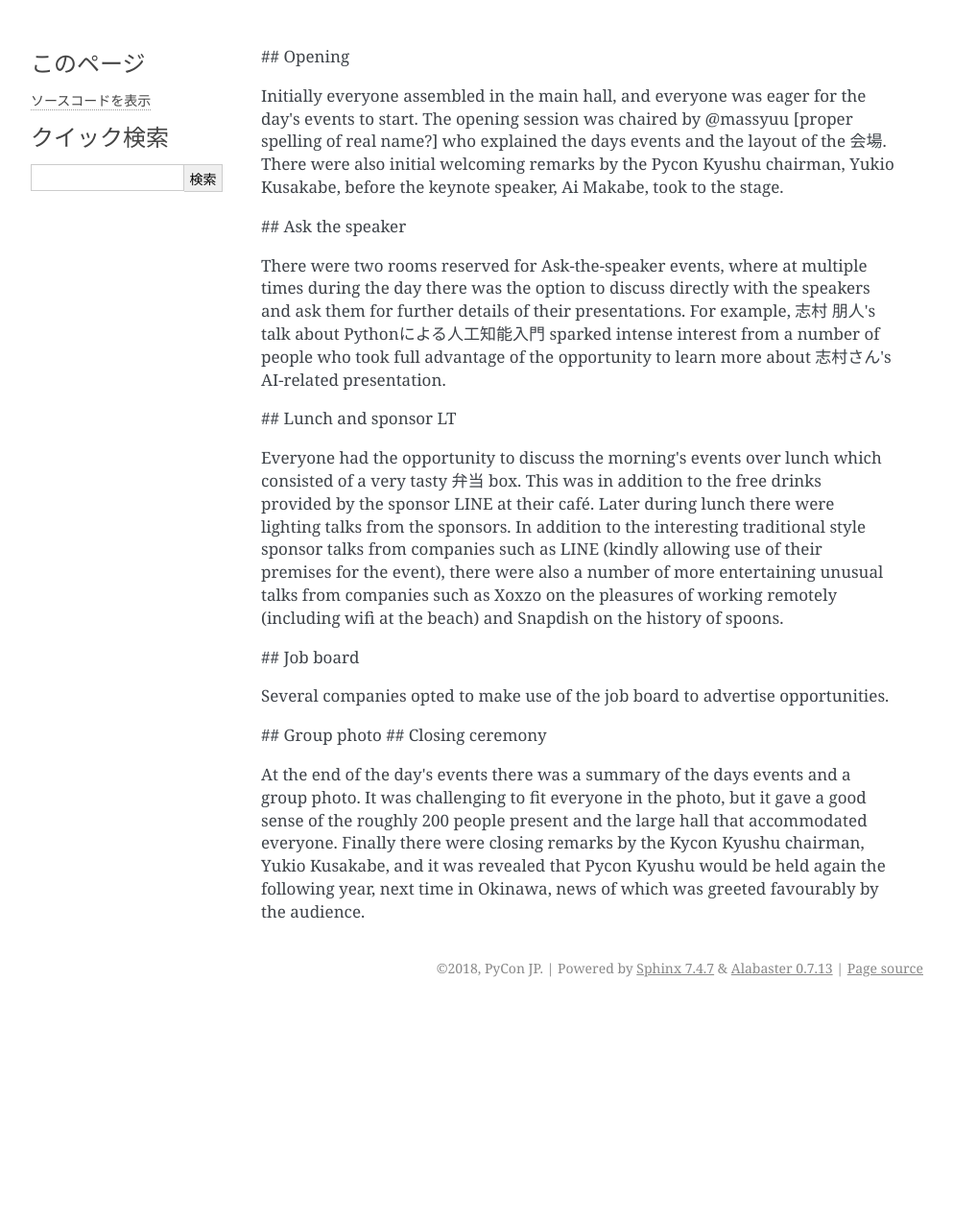
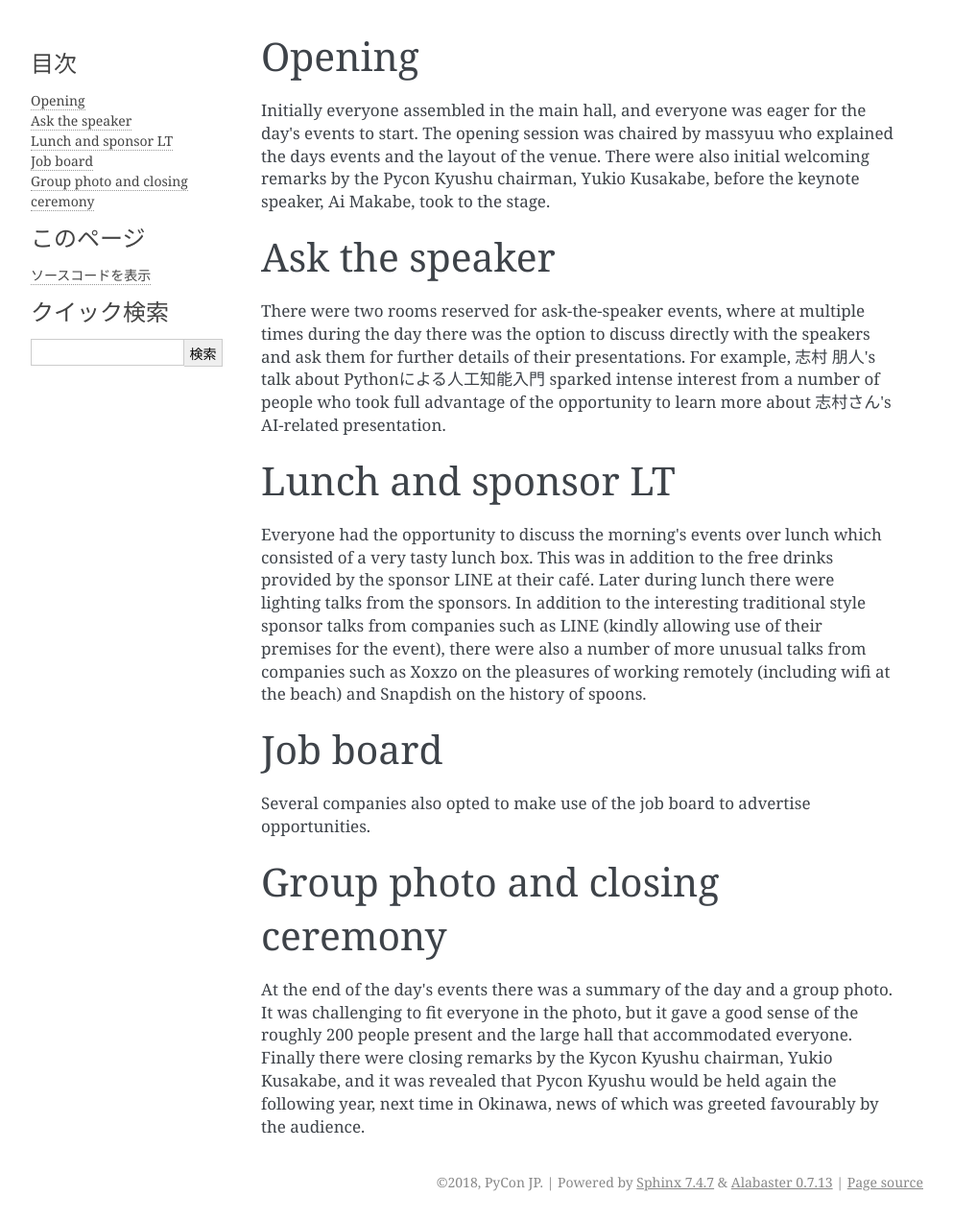
Before and after one commit to pyconjp/kyushu-2018-after-report, a Sphinx documentation site: the page built from source/openning.rst, in a window 1280 px wide. Shown: the whole page at 96% size, without its empty margins (148-1141 px from the left). Built offline with Sphinx 7.4.7, drawn with Linux system fonts in a browser that asks for light colours; pages that are not in the unit, such as notebooks, are missing from menus; before the commit the page ends 1048 px from its top, so only the background shows below that.

Commit message:
Update contents and reformat b-5 and openning

```diff
--- a/source/openning.rst
+++ b/source/openning.rst
@@ -1,28 +1,32 @@
-## Opening
+Opening
+=======
 
 Initially everyone assembled in the main hall, and everyone was eager for the day's events to start.
-The opening session was chaired by @massyuu [proper spelling of real name?] who explained the days events and the layout of the 会場.
+The opening session was chaired by massyuu who explained the days events and the layout of the venue.
 There were also initial welcoming remarks by the Pycon Kyushu chairman, Yukio Kusakabe, before the keynote speaker, Ai Makabe, took to the stage.
 
-## Ask the speaker
+Ask the speaker
+===============
 
-There were two rooms reserved for Ask-the-speaker events, where at multiple times during the day there was the option to discuss directly with the speakers and ask them for further details of their presentations.
+There were two rooms reserved for ask-the-speaker events, where at multiple times during the day there was the option to discuss directly with the speakers and ask them for further details of their presentations.
 For example, 志村 朋人's talk about Pythonによる人工知能入門 sparked intense interest from a number of people who took full advantage of the opportunity to learn more about 志村さん's AI-related presentation.
 
-## Lunch and sponsor LT
+Lunch and sponsor LT
+====================
 
-Everyone had the opportunity to discuss the morning's events over lunch which consisted of a very tasty 弁当 box.
+Everyone had the opportunity to discuss the morning's events over lunch which consisted of a very tasty lunch box.
 This was in addition to the free drinks provided by the sponsor LINE at their café.
 Later during lunch there were lighting talks from the sponsors.
-In addition to the interesting traditional style sponsor talks from companies such as LINE (kindly allowing use of their premises for the event), there were also a number of more entertaining unusual talks from companies such as Xoxzo on the pleasures of working remotely (including wifi at the beach) and Snapdish on the history of spoons.
+In addition to the interesting traditional style sponsor talks from companies such as LINE (kindly allowing use of their premises for the event), there were also a number of more unusual talks from companies such as Xoxzo on the pleasures of working remotely (including wifi at the beach) and Snapdish on the history of spoons.
 
-## Job board
+Job board
+=========
 
-Several companies opted to make use of the job board to advertise opportunities.
+Several companies also opted to make use of the job board to advertise opportunities.
 
-## Group photo
-## Closing ceremony
+Group photo and closing ceremony
+================================
 
-At the end of the day's events there was a summary of the days events and a group photo.
+At the end of the day's events there was a summary of the day and a group photo.
 It was challenging to fit everyone in the photo, but it gave a good sense of the roughly 200 people present and the large hall that accommodated everyone.
 Finally there were closing remarks by the Kycon Kyushu chairman, Yukio Kusakabe, and it was revealed that Pycon Kyushu would be held again the following year, next time in Okinawa, news of which was greeted favourably by the audience.
```
Also changed, not shown: source/b-5.rst (+21 -0 lines).
